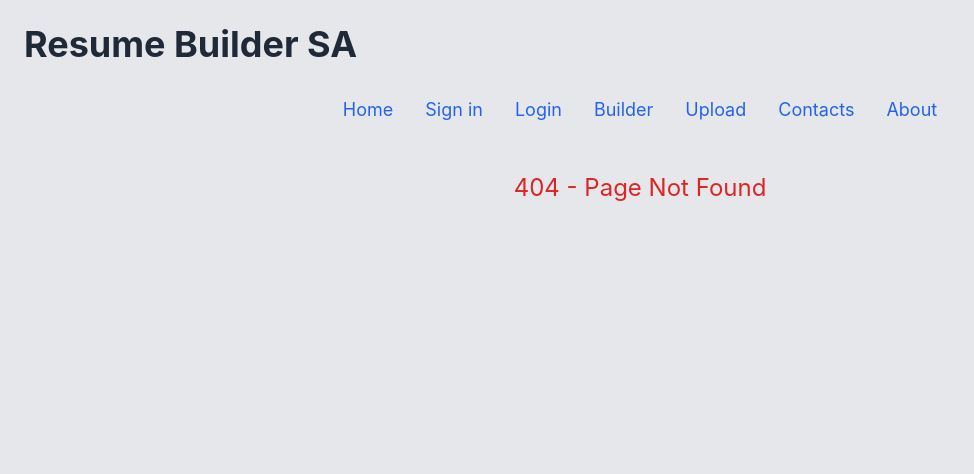
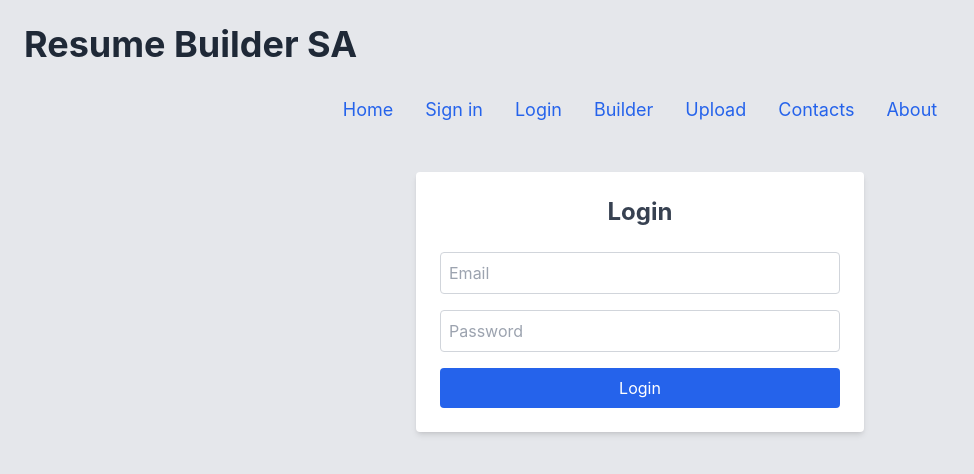
Before and after one commit to Sbusiso2904/natesa, a React (Create React App) app: page /login in a window 1280 px wide. Before the commit this address had no page. Shown: the top 474 px of the page, without its empty margins (0-974 px from the left). Built offline with nearby package versions, Linux system fonts and the light colour scheme.

Commit message:
login page working

```diff
--- a/package.json
+++ b/package.json
@@ -5,6 +5,7 @@
   "dependencies": {
     "react": "^18.2.0",
     "react-dom": "^18.2.0",
+    "react-hook-form": "^7.62.0",
     "react-router-dom": "^7.9.1",
     "react-scripts": "^5.0.1",
     "web-vitals": "^5.1.0"
--- a/src/App.jsx
+++ b/src/App.jsx
@@ -29,12 +29,12 @@ function App() {
         <nav className="flex justify-center space-x-8 mb-12 text-lg text-blue-600">
           <Link to="/" className="hover:underline">Home</Link>
 
-          <Link to="#signin" className="hover:underline">Sign in</Link>
-          <Link to="#login" className="hover:underline">Login</Link>
-          <Link tp="#builder" className="hover:underline">Builder</Link>
-          <Link to="#upload" className="hover:underline">Upload</Link>
-          <Link to="#contacts" className="hover:underline">Contacts</Link>
-          <Link to="#about" className="hover:underline">About</Link>
+          <Link to="/signin" className="hover:underline">Sign in</Link>
+          <Link to="/login" className="hover:underline">Login</Link>
+          <Link to="/builder" className="hover:underline">Builder</Link>
+          <Link to="/upload" className="hover:underline">Upload</Link>
+          <Link to="/contacts" className="hover:underline">Contacts</Link>
+          <Link to="/about" className="hover:underline">About</Link>
         </nav>
 
         {/* Action Cards (appear only on Home page) */}
@@ -81,6 +81,15 @@ function App() {
           <Route path="/create" element={<CreateResume />} />
           <Route path="/improve" element={<ImproveResume />} />
 
+          <Route path="/create" element={<CreateResume />} />
+          <Route path="/improve" element={<ImproveResume />} />
+          <Route path="/signin" element={<Signin />} />
+          <Route path="/login" element={<Login />} />
+          <Route path="/builder" element={<Builder />} />
+          <Route path="/upload" element={<Upload />} />
+          <Route path="/contacts" element={<Contacts />} />
+          <Route path="/about" element={<About />} />
+
           {/* 404 Page */}
           <Route path="*" element={<h1 className="text-center text-red-600 text-2xl">404 - Page Not Found</h1>} />
         </Routes>
--- a/src/pages/Login.jsx
+++ b/src/pages/Login.jsx
@@ -1,5 +1,6 @@
-import React from "react";
+import React, { useState } from "react";
 import { useForm } from "react-hook-form";
+import { useNavigate } from "react-router-dom";
 
 function Login() {
   const {
@@ -8,31 +9,57 @@ function Login() {
     formState: { errors },
   } = useForm();
 
+  const navigate = useNavigate();
+  const [message, setMessage] = useState("");
+
   const onSubmit = (data) => {
-    const userData = JSON.parse(localStorage.getItem(data.email));
-    if (userData) {
-      if (userData.password === data.password) {
-        console.log(`${userData.name} successfully logged in.`);
-      } else {
-        console.log("Email or password doesn't match our records.");
-      }
+    const storedUser = localStorage.getItem(data.email);
+
+    if (!storedUser) {
+      setMessage("❌ Email or password doesn't match our records.");
+      return;
+    }
+
+    const userData = JSON.parse(storedUser);
+
+    if (userData.password === data.password) {
+      setMessage(`✅ Welcome back, ${userData.name}!`);
+      // You can redirect after a short delay
+      setTimeout(() => {
+        navigate("/builder"); // or your dashboard route
+      }, 1500);
     } else {
-      console.log("Email or password doesn't match our records.");
+      setMessage("❌ Email or password doesn't match our records.");
     }
   };
 
   return (
-    <>
-      <h2 className="text-center text-xl font-bold mb-4">Login</h2>
+    <div className="max-w-md mx-auto mt-10 p-6 bg-white rounded shadow-md">
+      <h2 className="text-center text-2xl font-bold mb-6 text-gray-700">Login</h2>
 
-      <form className="flex flex-col gap-4 items-center" onSubmit={handleSubmit(onSubmit)}>
+      {message && (
+        <div
+          className={`text-center mb-4 font-medium ${
+            message.startsWith("✅") ? "text-green-600" : "text-red-500"
+          }`}
+        >
+          {message}
+        </div>
+      )}
+
+      <form
+        className="flex flex-col gap-4"
+        onSubmit={handleSubmit(onSubmit)}
+      >
         <input
           type="email"
           {...register("email", { required: true })}
           placeholder="Email"
           className="p-2 border border-gray-300 rounded"
         />
-        {errors.email && <span className="text-red-500">*Email* is mandatory</span>}
+        {errors.email && (
+          <span className="text-red-500 text-sm">*Email* is required</span>
+        )}
 
         <input
           type="password"
@@ -40,15 +67,17 @@ function Login() {
           placeholder="Password"
           className="p-2 border border-gray-300 rounded"
         />
-        {errors.password && <span className="text-red-500">*Password* is mandatory</span>}
+        {errors.password && (
+          <span className="text-red-500 text-sm">*Password* is required</span>
+        )}
 
         <input
           type="submit"
           value="Login"
-          className="bg-blue-500 text-white px-4 py-2 rounded cursor-pointer hover:bg-blue-600"
+          className="bg-blue-600 text-white py-2 rounded hover:bg-blue-700 cursor-pointer"
         />
       </form>
-    </>
+    </div>
   );
 }
 
```
Also changed, not shown: 1 other file (tests, documents, lock files or other folders).
